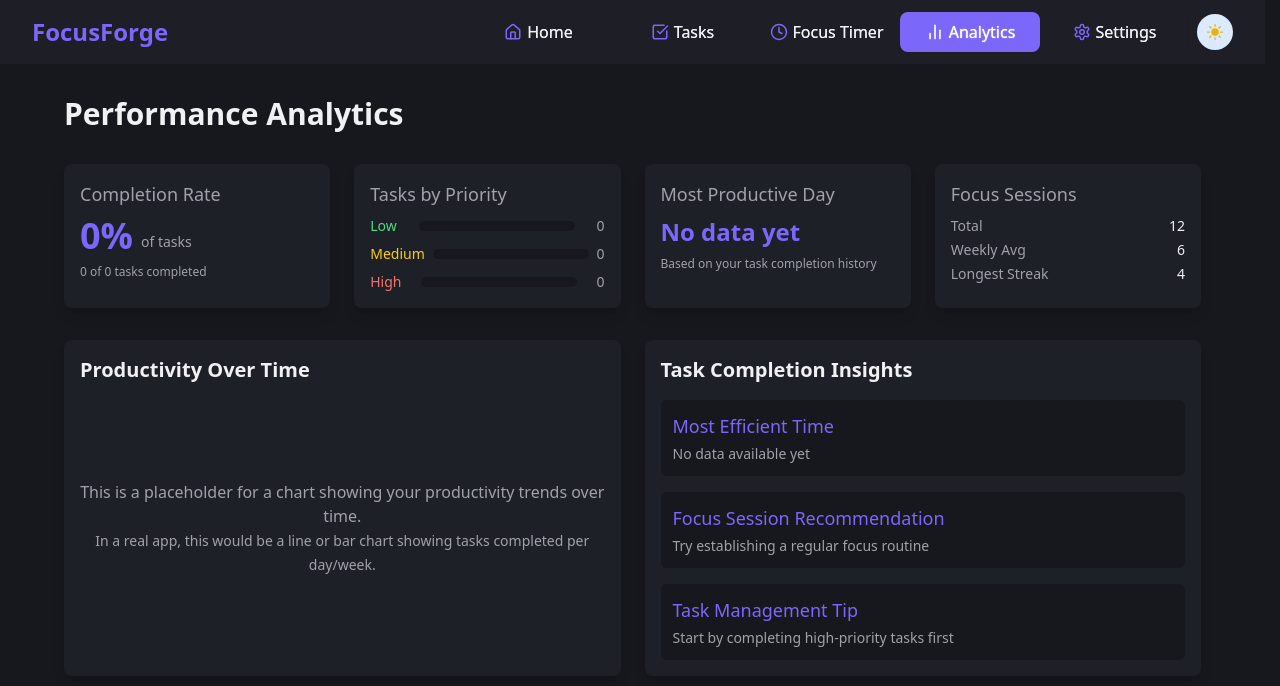
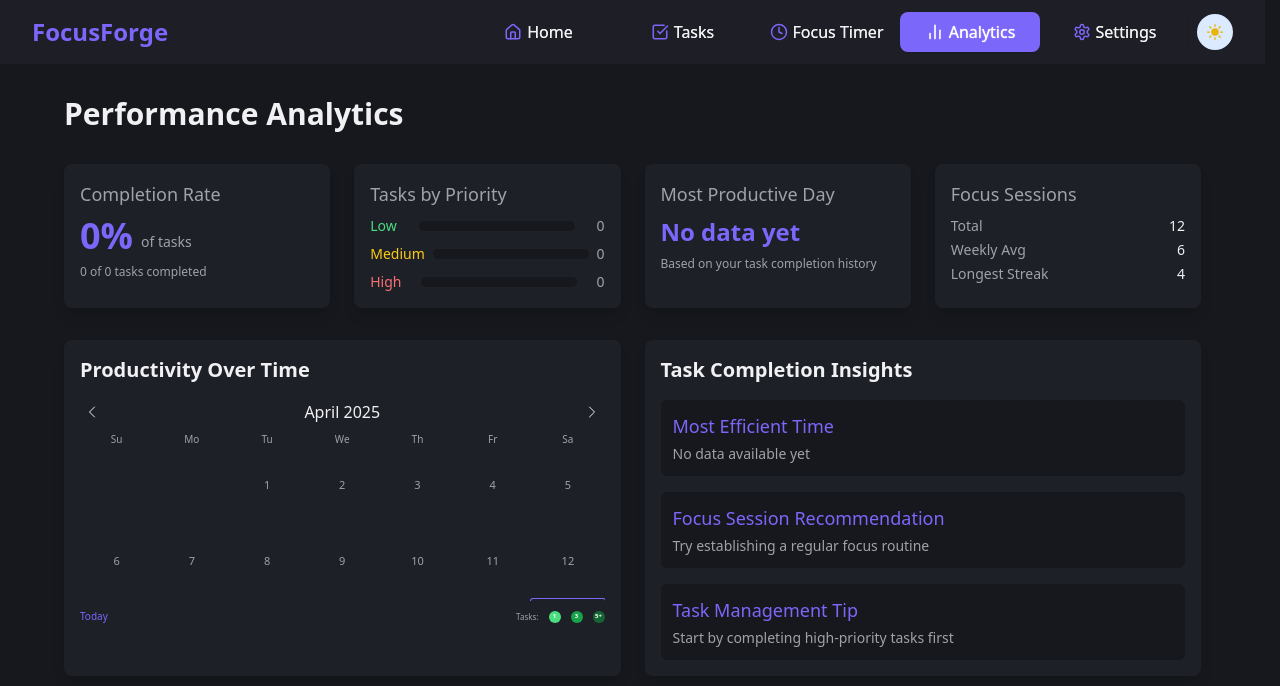
Before and after one commit to abhaysingh-oo7/FocusForge, a React (Vite) app: page /analytics in a window 1280 px wide. Shown: the top 686 px of the page. Built offline with nearby package versions, Linux system fonts and the light colour scheme.

Commit message:
added calender showing total tasks

```diff
--- a/package.json
+++ b/package.json
@@ -11,6 +11,7 @@
   },
   "dependencies": {
     "axios": "^1.8.4",
+    "date-fns": "^4.1.0",
     "lucide-react": "^0.501.0",
     "react": "^19.0.0",
     "react-dom": "^19.0.0",
--- /dev/null
+++ b/src/components/ProductivityHeatmap.jsx
@@ -0,0 +1,226 @@
+import { useState, useEffect } from 'react';
+import { addDays, startOfMonth, endOfMonth, format, isSameMonth, isSameDay, subMonths, addMonths, getDay } from 'date-fns';
+
+const ProductivityHeatmap = ({ tasks }) => {
+  const [currentDate, setCurrentDate] = useState(new Date());
+  const [tasksByDate, setTasksByDate] = useState({});
+  const [monthData, setMonthData] = useState([]);
+
+  // Process tasks to count completions by date
+  useEffect(() => {
+    const completedTasks = tasks.filter(task => task.completed && task.completedAt);
+    const taskCounts = {};
+
+    completedTasks.forEach(task => {
+      try {
+        const dateStr = task.completedAt.split('T')[0]; // Get YYYY-MM-DD part
+        taskCounts[dateStr] = (taskCounts[dateStr] || 0) + 1;
+      } catch (e) {
+        // Skip invalid dates
+      }
+    });
+
+    setTasksByDate(taskCounts);
+  }, [tasks]);
+
+  // Create calendar data for the current month
+  useEffect(() => {
+    const monthStart = startOfMonth(currentDate);
+    const monthEnd = endOfMonth(currentDate);
+    const startDate = monthStart;
+    const endDate = monthEnd;
+
+    // Calculate starting day of week offset (0 = Sunday, 1 = Monday, etc.)
+    const startDay = getDay(startDate);
+
+    // Create array of date cells including leading/trailing empty cells
+    const dateCells = [];
+
+    // Add leading empty cells for days before the first of the month
+    for (let i = 0; i < startDay; i++) {
+      dateCells.push({ date: null, isEmpty: true });
+    }
+
+    // Add cells for each day of the month
+    let currentDateIter = startDate;
+    while (currentDateIter <= endDate) {
+      const dateStr = format(currentDateIter, 'yyyy-MM-dd');
+      const taskCount = tasksByDate[dateStr] || 0;
+
+      dateCells.push({
+        date: new Date(currentDateIter),
+        dayOfMonth: format(currentDateIter, 'd'),
+        taskCount,
+        intensity: getColorIntensity(taskCount),
+        isToday: isSameDay(currentDateIter, new Date())
+      });
+
+      currentDateIter = addDays(currentDateIter, 1);
+    }
+
+    // Add trailing empty cells to complete the last row
+    const remainingCells = (7 - (dateCells.length % 7)) % 7;
+    for (let i = 0; i < remainingCells; i++) {
+      dateCells.push({ date: null, isEmpty: true });
+    }
+
+    setMonthData(dateCells);
+  }, [currentDate, tasksByDate]);
+
+  // Helper to determine color intensity based on task count
+  const getColorIntensity = (count) => {
+    if (count === 0) return 0;
+    if (count === 1) return 1;
+    if (count === 2) return 2;
+    if (count === 3) return 3;
+    if (count === 4) return 4;
+    return 5; // 5+ tasks
+  };
+
+  // Navigate to previous month
+  const prevMonth = () => {
+    setCurrentDate(subMonths(currentDate, 1));
+  };
+
+  // Navigate to next month
+  const nextMonth = () => {
+    setCurrentDate(addMonths(currentDate, 1));
+  };
+
+  // Navigate to current month
+  const goToToday = () => {
+    setCurrentDate(new Date());
+  };
+
+  // Get day cells grouped by weeks
+  const weeks = [];
+  for (let i = 0; i < monthData.length; i += 7) {
+    weeks.push(monthData.slice(i, i + 7));
+  }
+
+  return (
+    <div className="w-full h-full flex flex-col justify-between">
+      <div className="flex justify-between items-center mb-2">
+        <button
+          onClick={prevMonth}
+          className="p-1 rounded-md hover:bg-primary dark:hover:bg-white/10 transition-colors"
+          aria-label="Previous month"
+        >
+          <svg xmlns="http://www.w3.org/2000/svg" fill="none" viewBox="0 0 24 24" strokeWidth={1.5} stroke="currentColor" className="w-4 h-4">
+            <path strokeLinecap="round" strokeLinejoin="round" d="M15.75 19.5 8.25 12l7.5-7.5" />
+          </svg>
+        </button>
+
+        <div className="text-base font-medium">
+          {format(currentDate, 'MMMM yyyy')}
+        </div>
+
+        <button
+          onClick={nextMonth}
+          className="p-1 rounded-md hover:bg-primary dark:hover:bg-white/10 transition-colors"
+          aria-label="Next month"
+        >
+          <svg xmlns="http://www.w3.org/2000/svg" fill="none" viewBox="0 0 24 24" strokeWidth={1.5} stroke="currentColor" className="w-4 h-4">
+            <path strokeLinecap="round" strokeLinejoin="round" d="m8.25 4.5 7.5 7.5-7.5 7.5" />
+          </svg>
+        </button>
+      </div>
+
+      <div className="w-full flex-grow overflow-x-auto">
+        <div className="min-w-full">
+          {/* Day headers */}
+          <div className="grid grid-cols-7 gap-0.5 mb-0.5 text-center text-[10px] text-textSecondary dark:text-light-textSecondary">
+            <div>Su</div>
+            <div>Mo</div>
+            <div>Tu</div>
+            <div>We</div>
+            <div>Th</div>
+            <div>Fr</div>
+            <div>Sa</div>
+          </div>
+
+          {/* Calendar grid */}
+          <div className="grid gap-0.5">
+            {weeks.map((week, weekIndex) => (
+              <div key={`week-${weekIndex}`} className="grid grid-cols-7 gap-0.5">
+                {week.map((day, dayIndex) => (
+                  <div
+                    key={`day-${weekIndex}-${dayIndex}`}
+                    className={`
+                      aspect-square rounded-sm flex items-center justify-center
+                      ${day.isEmpty ? 'bg-transparent' : 'bg-transparent'}
+                      ${day.isToday ? 'ring-1 ring-accent' : ''}
+                    `}
+                  >
+                    {!day.isEmpty && (
+                      <div className="w-full h-full flex flex-col items-center justify-center">
+                        <span className={`text-[11px] ${day.intensity === 0 ? 'text-textSecondary dark:text-light-textSecondary' : 'text-text dark:text-light-text font-medium'}`}>
+                          {day.dayOfMonth}
+                        </span>
+                        {day.taskCount > 0 && (
+                          <div className={`mt-0.5 w-5 h-5 rounded-full flex items-center justify-center ${getTaskCountColor(day.intensity)}`}>
+                            <span className="text-[9px] font-bold text-white dark:text-white">
+                              {day.taskCount}
+                            </span>
+                          </div>
+                        )}
+                      </div>
+                    )}
+                  </div>
+                ))}
+              </div>
+            ))}
+          </div>
+        </div>
+      </div>
+
+      <div className="flex justify-between items-center mt-2">
+        <button
+          onClick={goToToday}
+          className="text-[10px] text-accent hover:underline"
+        >
+          Today
+        </button>
+
+        <div className="flex items-center gap-0.5 text-[8px] text-textSecondary dark:text-light-textSecondary">
+          <span>Tasks:</span>
+          <div className="flex items-center gap-0.5 ml-2">
+            <div className="w-3 h-3 rounded-full bg-green-400 dark:bg-green-500 flex items-center justify-center">
+              <span className="text-[6px] font-bold text-white">1</span>
+            </div>
+          </div>
+          <div className="flex items-center gap-0.5 ml-2">
+            <div className="w-3 h-3 rounded-full bg-green-600 dark:bg-green-700 flex items-center justify-center">
+              <span className="text-[6px] font-bold text-white">3</span>
+            </div>
+          </div>
+          <div className="flex items-center gap-0.5 ml-2">
+            <div className="w-3 h-3 rounded-full bg-green-800 dark:bg-green-900 flex items-center justify-center">
+              <span className="text-[6px] font-bold text-white">5+</span>
+            </div>
+          </div>
+        </div>
+      </div>
+    </div>
+  );
+};
+
+// Helper function to get task count background color
+const getTaskCountColor = (intensity) => {
+  switch (intensity) {
+    case 1:
+      return 'bg-green-400 dark:bg-green-500';
+    case 2:
+      return 'bg-green-500 dark:bg-green-600';
+    case 3:
+      return 'bg-green-600 dark:bg-green-700';
+    case 4:
+      return 'bg-green-700 dark:bg-green-800';
+    case 5:
+      return 'bg-green-800 dark:bg-green-900';
+    default:
+      return 'bg-green-400 dark:bg-green-500';
+  }
+};
+
+export default ProductivityHeatmap;
--- a/src/components/Timer.jsx
+++ b/src/components/Timer.jsx
@@ -157,6 +157,11 @@ const Timer = () => {
             r="45"
             fill="none"
             transform="rotate(-90 50 50)"
+            style={{
+              transition: isActive
+                ? 'stroke-dashoffset 1s linear'
+                : 'stroke-dashoffset 0.3s ease-out'
+            }}
           ></circle>
 
           {/* Timer text */}
--- a/src/pages/Analytics.jsx
+++ b/src/pages/Analytics.jsx
@@ -1,4 +1,5 @@
 import { useAppContext } from '../context/AppContext';
+import ProductivityHeatmap from '../components/ProductivityHeatmap';
 
 const Analytics = () => {
   const { tasks } = useAppContext();
@@ -216,12 +217,8 @@ const Analytics = () => {
       <div className="grid grid-cols-1 lg:grid-cols-2 gap-6">
         <div className="card bg-secondary dark:bg-light-secondary transition-colors duration-500">
           <h2 className="text-xl font-bold text-text dark:text-light-text mb-4">Productivity Over Time</h2>
-          <div className="h-64 flex items-center justify-center">
-            <p className="text-textSecondary dark:text-light-textSecondary text-center">
-              This is a placeholder for a chart showing your productivity trends over time.
-              <br />
-              <span className="text-sm">In a real app, this would be a line or bar chart showing tasks completed per day/week.</span>
-            </p>
+          <div className="h-56">
+            <ProductivityHeatmap tasks={tasks} />
           </div>
         </div>
 
```
Also changed, not shown: 1 other file (tests, documents, lock files or other folders).
